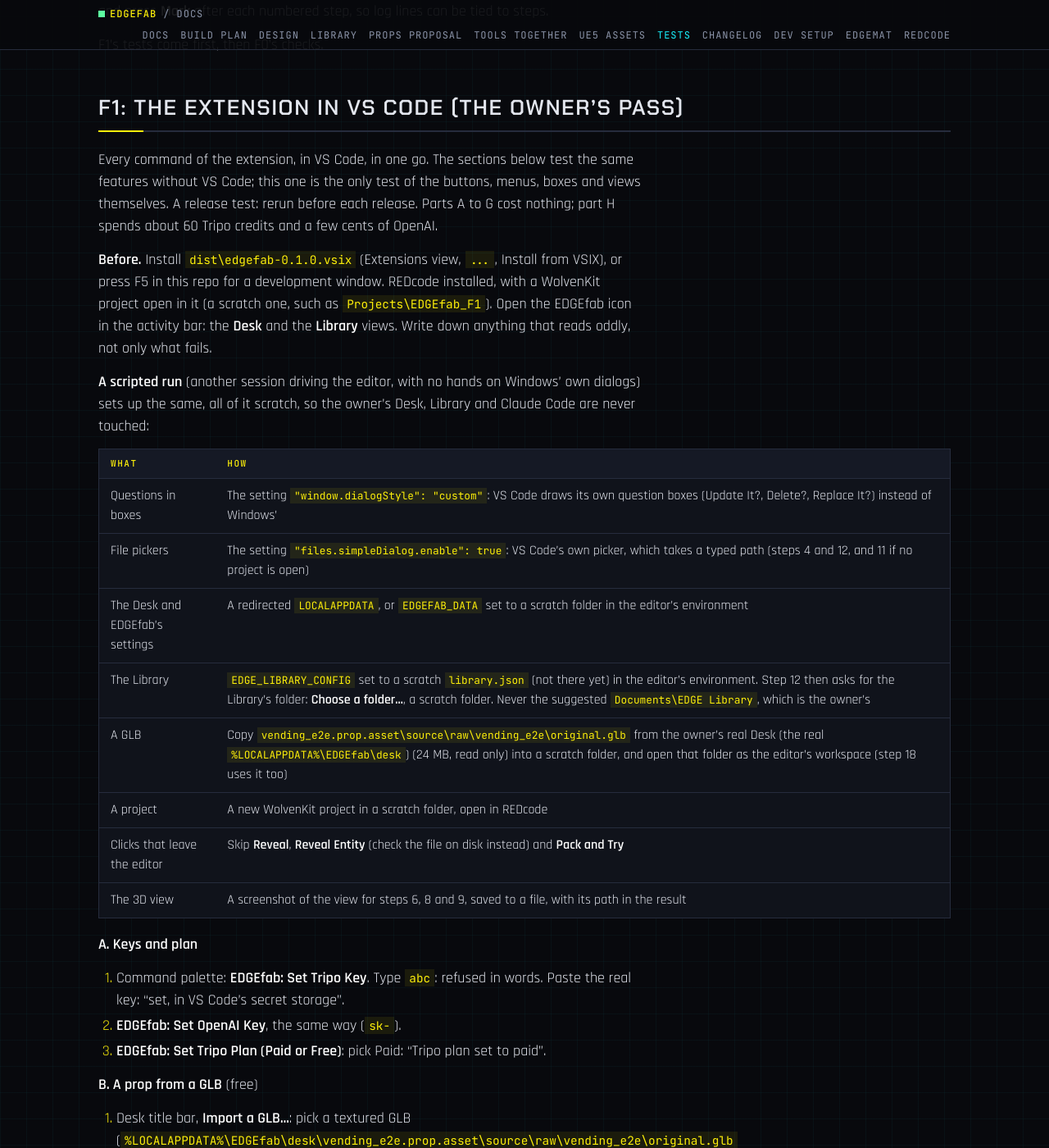
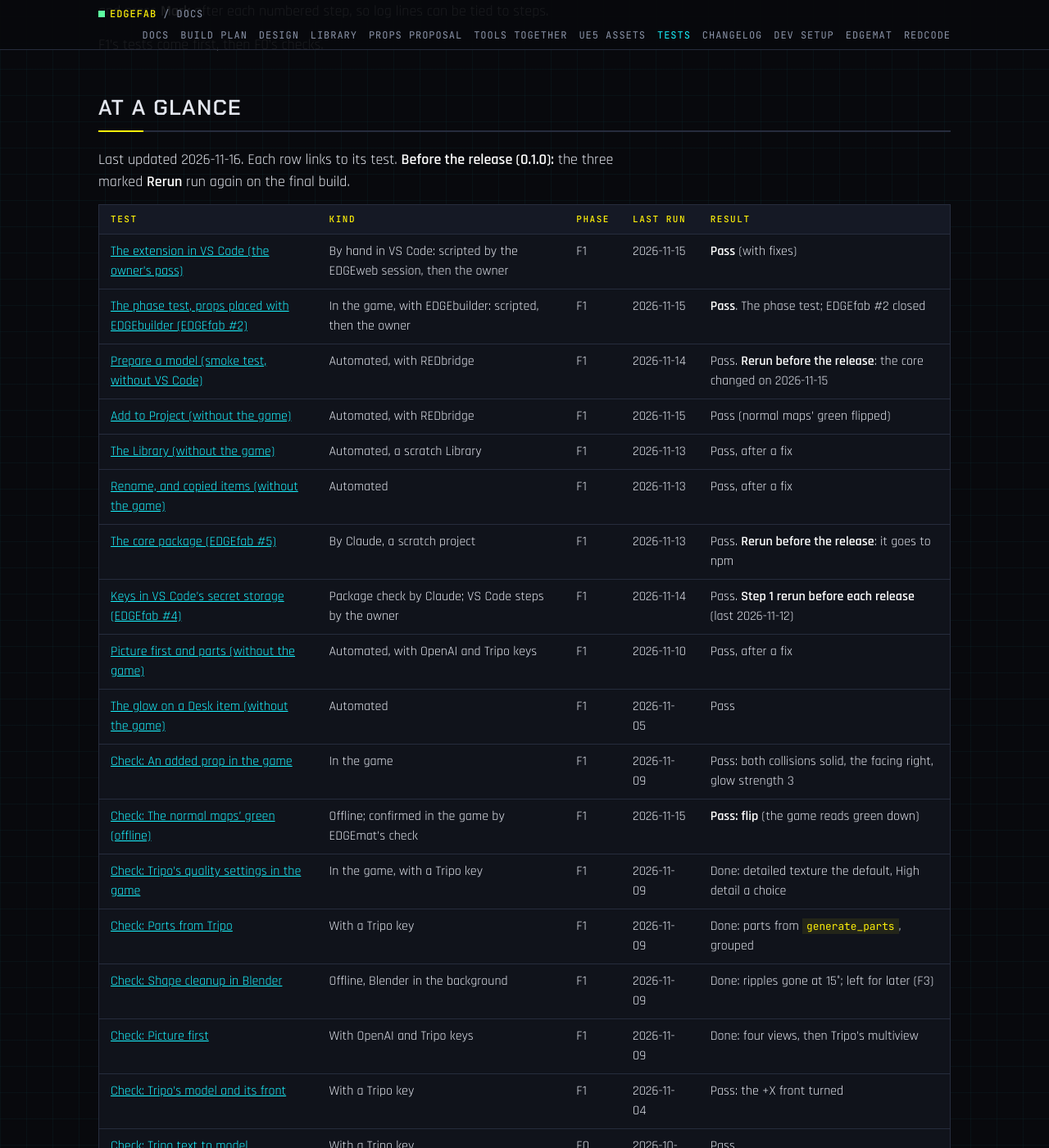
Before and after one commit to Edgemodders/EDGEfab, a Jekyll site: the page built from docs/testing.md, in a window 1280 px wide and 1400 px high, scrolled down 332 px. Shown: the whole window at 82% size. Built offline with Jekyll 4.4.1, drawn with Linux system fonts in a browser that asks for light colours; some of the changed text lies outside the part shown.

Commit message:
Tests: an At a glance table at the top, as EDGEmat's; the three reruns before 0.1.0 marked
Co-Authored-By: Claude Opus 5.5 <noreply@anthropic.com>

```diff
--- a/docs/testing.md
+++ b/docs/testing.md
@@ -9,6 +9,34 @@ Every test of EDGEfab, with the steps to run it again, what should happen, and e
 In-game steps start with the Test timer: switch on REDnode's **Test timer** app, press **Start**, and press **Mark** after each numbered step, so log lines can be tied to steps.
 
 F1's tests come first, then F0's checks.
+
+## At a glance
+
+Last updated 2026-11-16. Each row links to its test. **Before the release (0.1.0):** the three marked **Rerun** run again on the final build.
+
+| Test | Kind | Phase | Last run | Result |
+|---|---|---|---|---|
+| [The extension in VS Code (the owner's pass)](#f1-the-extension-in-vs-code-the-owners-pass) | By hand in VS Code: scripted by the EDGEweb session, then the owner | F1 | 2026-11-15 | **Pass** (with fixes) |
+| [The phase test, props placed with EDGEbuilder (EDGEfab #2)](#f1-the-phase-test-props-placed-with-edgebuilder-edgefab-2) | In the game, with EDGEbuilder: scripted, then the owner | F1 | 2026-11-15 | **Pass**. The phase test; EDGEfab #2 closed |
+| [Prepare a model (smoke test, without VS Code)](#f1-prepare-a-model-smoke-test-without-vs-code) | Automated, with REDbridge | F1 | 2026-11-14 | Pass. **Rerun before the release**: the core changed on 2026-11-15 |
+| [Add to Project (without the game)](#f1-add-to-project-without-the-game) | Automated, with REDbridge | F1 | 2026-11-15 | Pass (normal maps' green flipped) |
+| [The Library (without the game)](#f1-the-library-without-the-game) | Automated, a scratch Library | F1 | 2026-11-13 | Pass, after a fix |
+| [Rename, and copied items (without the game)](#f1-rename-and-copied-items-without-the-game) | Automated | F1 | 2026-11-13 | Pass, after a fix |
+| [The core package (EDGEfab #5)](#f1-the-core-package-edgefab-5) | By Claude, a scratch project | F1 | 2026-11-13 | Pass. **Rerun before the release**: it goes to npm |
+| [Keys in VS Code's secret storage (EDGEfab #4)](#f1-keys-in-vs-codes-secret-storage-edgefab-4) | Package check by Claude; VS Code steps by the owner | F1 | 2026-11-14 | Pass. **Step 1 rerun before each release** (last 2026-11-12) |
+| [Picture first and parts (without the game)](#f1-picture-first-and-parts-without-the-game) | Automated, with OpenAI and Tripo keys | F1 | 2026-11-10 | Pass, after a fix |
+| [The glow on a Desk item (without the game)](#f1-the-glow-on-a-desk-item-without-the-game) | Automated | F1 | 2026-11-05 | Pass |
+| [Check: An added prop in the game](#f1-check-an-added-prop-in-the-game) | In the game | F1 | 2026-11-09 | Pass: both collisions solid, the facing right, glow strength 3 |
+| [Check: The normal maps' green (offline)](#f1-check-the-normal-maps-green-offline) | Offline; confirmed in the game by EDGEmat's check | F1 | 2026-11-15 | **Pass: flip** (the game reads green down) |
+| [Check: Tripo's quality settings in the game](#f1-check-tripos-quality-settings-in-the-game) | In the game, with a Tripo key | F1 | 2026-11-09 | Done: detailed texture the default, High detail a choice |
+| [Check: Parts from Tripo](#f1-check-parts-from-tripo) | With a Tripo key | F1 | 2026-11-09 | Done: parts from `generate_parts`, grouped |
+| [Check: Shape cleanup in Blender](#f1-check-shape-cleanup-in-blender) | Offline, Blender in the background | F1 | 2026-11-09 | Done: ripples gone at 15°; left for later (F3) |
+| [Check: Picture first](#f1-check-picture-first) | With OpenAI and Tripo keys | F1 | 2026-11-09 | Done: four views, then Tripo's multiview |
+| [Check: Tripo's model and its front](#f1-check-tripos-model-and-its-front) | With a Tripo key | F1 | 2026-11-04 | Pass: the +X front turned |
+| [Check: Tripo text to model](#f0-check-tripo-text-to-model) | With a Tripo key | F0 | 2026-10-31 | Pass |
+| [Check: A GLB imported over a game prop](#f0-check-a-glb-imported-over-a-game-prop) | With REDbridge | F0 | 2026-11-01 | Pass |
+| [Check: Which collision is solid in the game](#f0-check-which-collision-is-solid-in-the-game) | In the game | F0 | 2026-11-09 | Settled by the vending machines: both solid |
+| [Check: A game animation through REDbridge](#f5a-check-a-game-animation-through-redbridge) | With REDbridge | F5a | 2026-11-04 | Export passed; import refused (REDbridge #14). Not a release test |
 
 ## F1: the extension in VS Code (the owner's pass)
 
```
Also changed, not shown: CLAUDE.md (+1 -1 lines).
